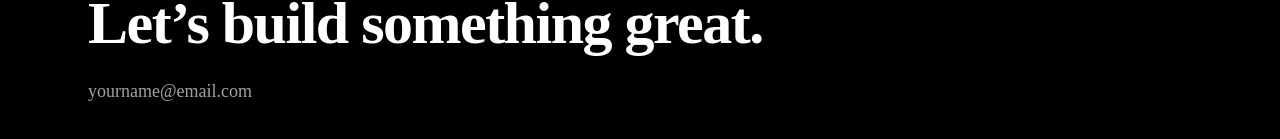
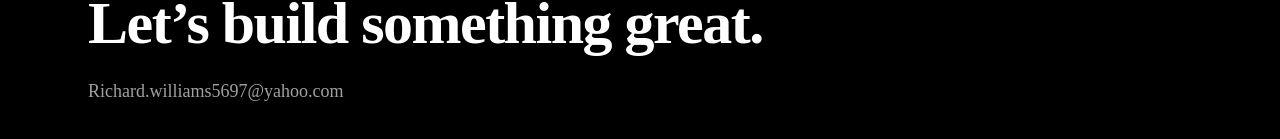
Before and after one commit to richdacoder/portfolio, a Next.js app in the folder projects/: page / in a window 1280 px wide. Shown: the part 1861-2000 px from the top of the page. Built offline with nearby package versions, Linux system fonts and the light colour scheme.

Commit message:
added email

```diff
--- a/projects/src/app/page.js
+++ b/projects/src/app/page.js
@@ -226,7 +226,7 @@ export default function Home() {
           </h2>
 
           <p className="mt-6 text-neutral-400 text-lg">
-            yourname@email.com
+           Richard.williams5697@yahoo.com
           </p>
         </section>
       </div>
```
